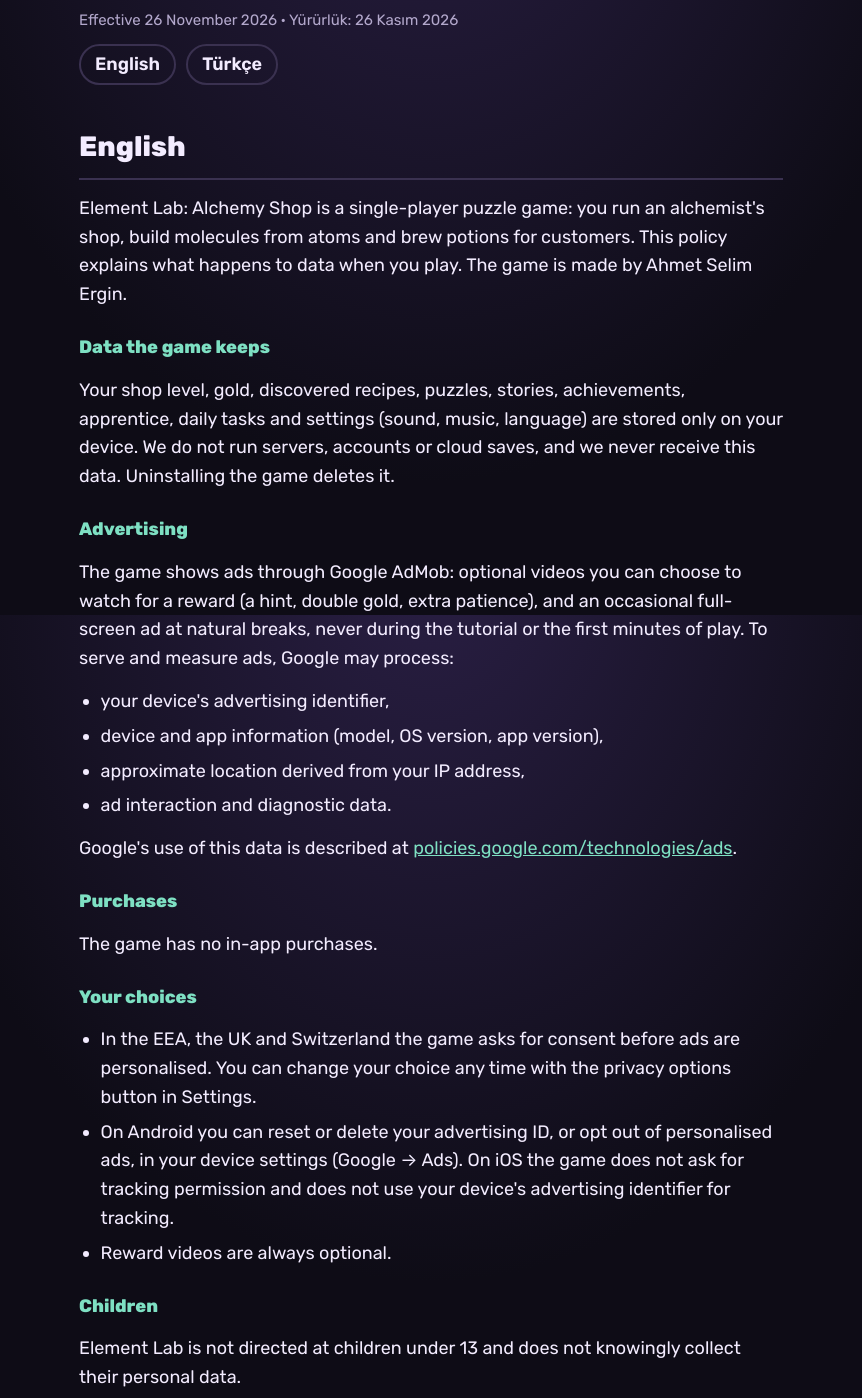
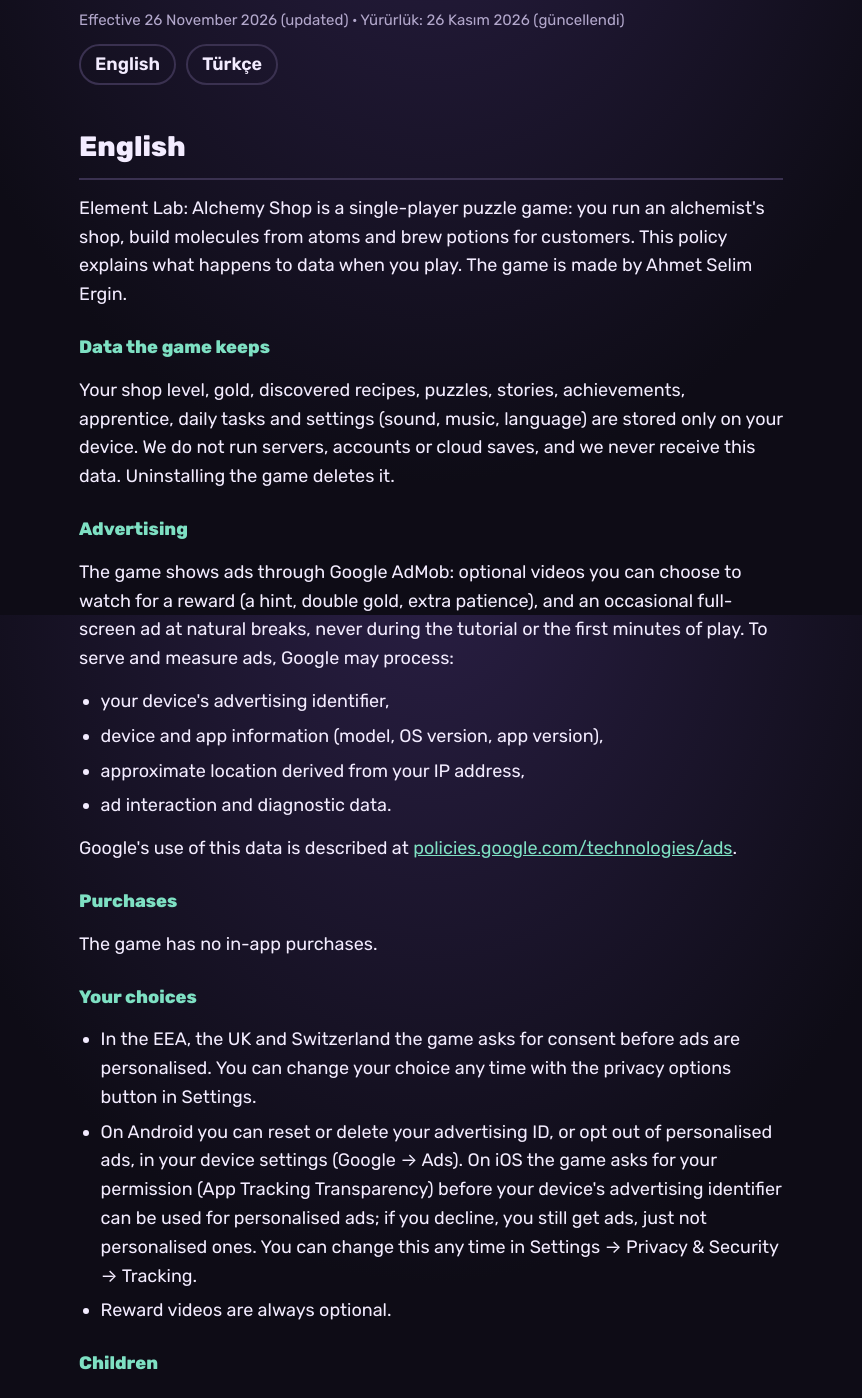
Before and after one commit to ahmetselimergin/ahmetselimergin.github.io, a plain HTML site: page elementlab/privacy/index.html in a window 1280 px wide. Shown: the part 185-1583 px from the top of the page, without its empty margins (209-1071 px from the left). Drawn offline with Linux system fonts and the light colour scheme.

Commit message:
Element Lab gizlilik: iOS ATT izni
Co-Authored-By: Claude Opus 5.5 <noreply@anthropic.com>

```diff
--- a/elementlab/privacy/index.html
+++ b/elementlab/privacy/index.html
@@ -55,7 +55,7 @@
   <header>
     <div class="tag">Element Lab · Android &amp; iOS</div>
     <h1>Privacy Policy · Gizlilik Politikası</h1>
-    <p class="meta">Effective 26 November 2026 · Yürürlük: 26 Kasım 2026</p>
+    <p class="meta">Effective 26 November 2026 (updated) · Yürürlük: 26 Kasım 2026 (güncellendi)</p>
     <nav><a href="#en">English</a><a href="#tr">Türkçe</a></nav>
   </header>
 
@@ -78,7 +78,7 @@
     <h3>Your choices</h3>
     <ul>
       <li>In the EEA, the UK and Switzerland the game asks for consent before ads are personalised. You can change your choice any time with the privacy options button in Settings.</li>
-      <li>On Android you can reset or delete your advertising ID, or opt out of personalised ads, in your device settings (Google → Ads). On iOS the game does not ask for tracking permission and does not use your device's advertising identifier for tracking.</li>
+      <li>On Android you can reset or delete your advertising ID, or opt out of personalised ads, in your device settings (Google → Ads). On iOS the game asks for your permission (App Tracking Transparency) before your device's advertising identifier can be used for personalised ads; if you decline, you still get ads, just not personalised ones. You can change this any time in Settings → Privacy &amp; Security → Tracking.</li>
       <li>Reward videos are always optional.</li>
     </ul>
     <h3>Children</h3>
@@ -106,7 +106,7 @@
     <h3>Seçimlerin</h3>
     <ul>
       <li>AEA, Birleşik Krallık ve İsviçre'de oyun, reklamlar kişiselleştirilmeden önce izin ister. Tercihini istediğin zaman Ayarlar'daki gizlilik seçenekleri düğmesinden değiştirebilirsin.</li>
-      <li>Android'de reklam kimliğini cihaz ayarlarından (Google → Reklamlar) sıfırlayabilir, silebilir veya kişiselleştirilmiş reklamları kapatabilirsin. iOS'ta oyun izleme izni istemez ve cihazının reklam kimliğini izleme için kullanmaz.</li>
+      <li>Android'de reklam kimliğini cihaz ayarlarından (Google → Reklamlar) sıfırlayabilir, silebilir veya kişiselleştirilmiş reklamları kapatabilirsin. iOS'ta oyun, cihazının reklam kimliği kişiselleştirilmiş reklamlar için kullanılmadan önce izin ister (Uygulama Takip Şeffaflığı); reddedersen reklamlar yine gösterilir ama kişiselleştirilmez. Bunu istediğin zaman Ayarlar → Gizlilik ve Güvenlik → Takip bölümünden değiştirebilirsin.</li>
       <li>Ödül videoları her zaman isteğe bağlıdır.</li>
     </ul>
     <h3>Çocuklar</h3>
```
